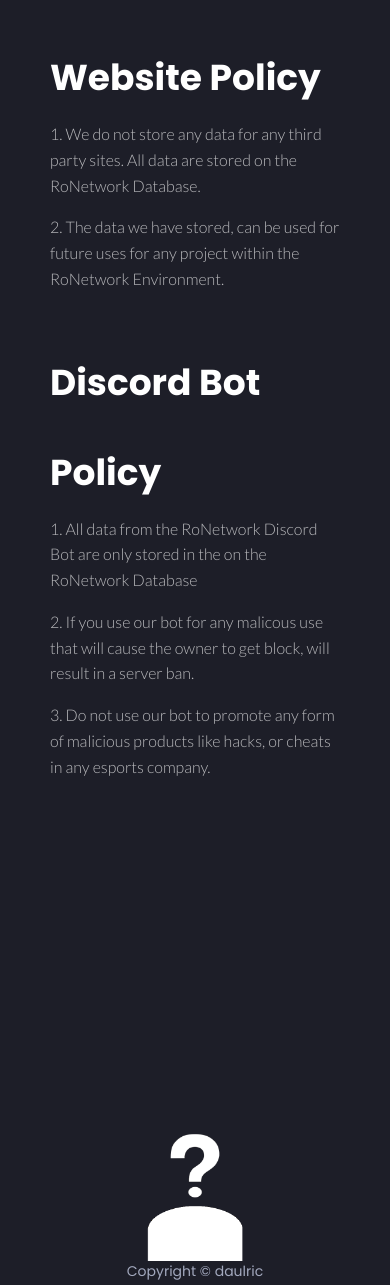
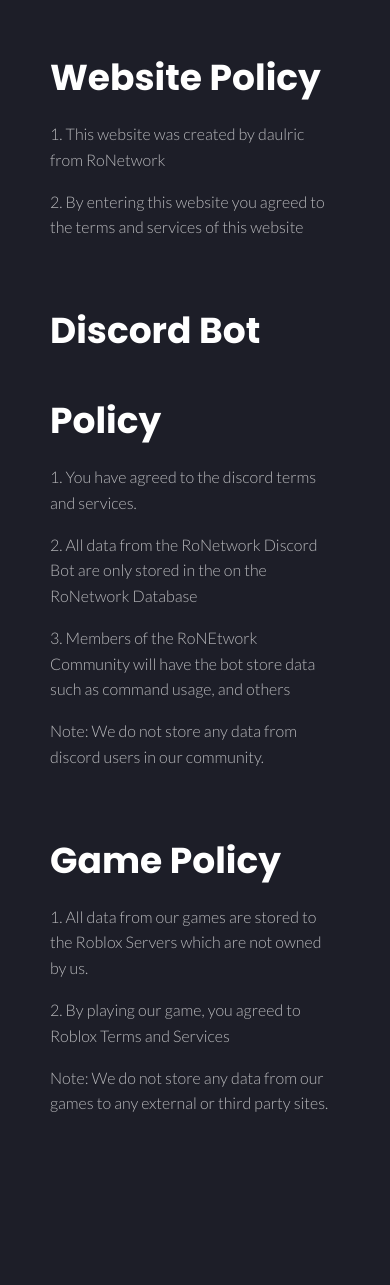
Before and after one commit to daulric/daulric-website, a website: page public/policy.html in a window 390 px wide. Shown: the part 253-1538 px from the top of the page. Drawn offline with nearby package versions, Linux system fonts and the light colour scheme.

Commit message:
I did a little update to the website

```diff
--- a/index.js
+++ b/index.js
@@ -1,9 +1,11 @@
 const express = require("express");
 const app = express();
+
 
 app.use(express.static(__dirname + "/public"), (_, res, next) => {
   res.status(404)
   res.sendFile(__dirname + "/public/404.html")
 });
 
+
 app.listen(8080);
--- a/public/policy.html
+++ b/public/policy.html
@@ -39,8 +39,6 @@
               </a>
               <div class="dropdown-menu" aria-labelledby="navbarDropdown">
                 <a class="dropdown-item" href="discordchat.html">Discord Chat</a>
-                <div class="dropdown-divider"></div>
-                <a class="dropdown-item" href="#"></a>
                </div>
         </div>
         <div class="nav-item">
@@ -50,17 +48,21 @@
 <div class="heading">
   <!--Website Policy-->
     <h1 class="display-5 title">Website Policy</h1>
-    <p class="subtitle">1. We do not store any data for any third party sites. All data are stored on the RoNetwork Database.</p>
-    <p class="subtitle">2. The data we have stored, can be used for future uses for any project within the RoNetwork Environment.</p>
+    <p class="subtitle">1. This website was created by daulric from RoNetwork</p>
+    <p class="subtitle">2. By entering this website you agreed to the terms and services of this website</p>
 
-    <!--Discord Bot Policy-->
+    <!--Discord Policy-->
     <h1 class="display-5 title">Discord Bot Policy</h1>
-    <p class="subtitle">1. All data from the RoNetwork Discord Bot are only stored in the on the RoNetwork Database</p>
-    <p class="subtitle">2. If you use our bot for any malicous use that will cause the owner to get block, will result in a server ban.</p>
-    <p class="subtitle">3. Do not use our bot to promote any form of malicious products like hacks, or cheats in any esports company.</p>
+    <p class="subtitle">1. You have agreed to the discord terms and services.</p>
+    <p class="subtitle">2. All data from the RoNetwork Discord Bot are only stored in the on the RoNetwork Database</p>
+    <p class="subtitle">3. Members of the RoNEtwork Community will have the bot store data such as command usage, and others</p>
+    <p class="subtitle">Note: We do not store any data from discord users in our community.</p>
 
-    <br /><br /><br /><br /><br /><br />
-</div>
+  <!--Game Policy-->
+  <h1 class="display-5 title">Game Policy</h1>
+  <p class="subtitle">1. All data from our games are stored to the Roblox Servers which are not owned by us.</p>
+  <p class="subtitle">2. By playing our game, you agreed to Roblox Terms and Services</p>
+  <p class="subtitle">Note: We do not store any data from our games to any external or third party sites.</p>
 </div>
 <div class="page_end">
     <div class="footer">
```
Also changed, not shown: public/404.html (+2 -28 lines).
